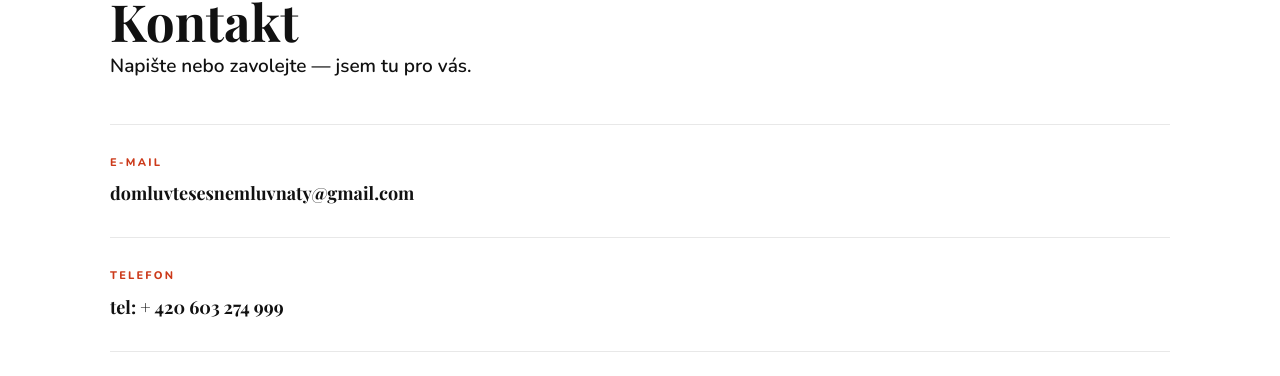
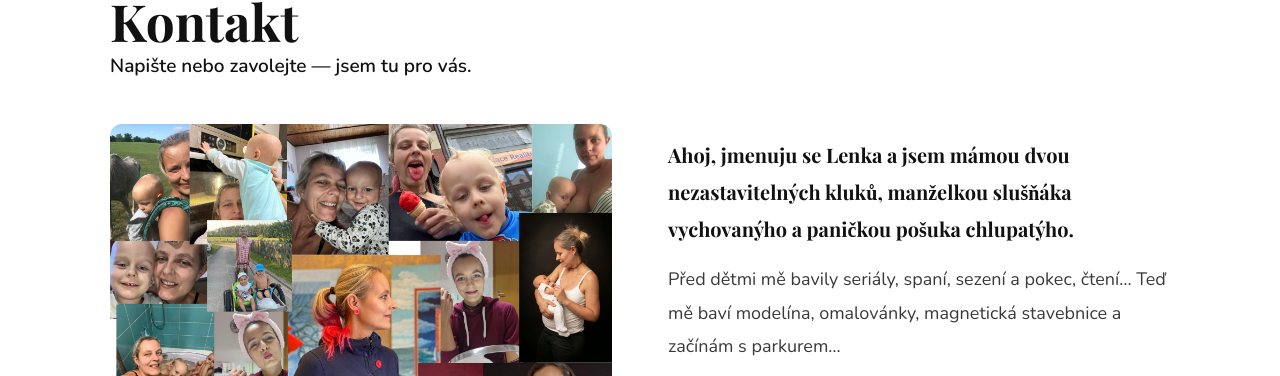
Before and after one commit to rihoutovaradkaRR/domluvtesesnemluvnaty, a plain HTML site: page index.html in a window 1280 px wide. Shown: the part 3617-3993 px from the top of the page. Drawn offline with nearby package versions, Linux system fonts and the light colour scheme; a web font is replaced by a local one.

Commit message:
Kontakt: přidat foto a text o Lence před kontaktní údaje
Co-Authored-By: Claude Sonnet 4.6 <noreply@anthropic.com>

```diff
--- a/index.html
+++ b/index.html
@@ -179,6 +179,15 @@
         <h2 class="fade-up">Kontakt</h2>
         <p class="lead">Napište nebo zavolejte — jsem tu pro vás.</p>
 
+        <div class="about-intro fade-up">
+            <img class="about-photo" src="lenka-kolaz.jpg" alt="Lenka s rodinou" loading="lazy">
+            <div class="about-text">
+                <p>Ahoj, jmenuju se Lenka a jsem mámou dvou nezastavitelných kluků, manželkou slušňáka vychovanýho a paničkou pošuka chlupatýho.</p>
+                <p>Před dětmi mě bavily seriály, spaní, sezení a pokec, čtení… Teď mě baví modelína, omalovánky, magnetická stavebnice a začínám s parkurem…</p>
+                <p>… teda pokud najdu někde ve skříni svaly a kondičku z roku 1998, kdy jsem vyhrála zlatou v moderní gymnastice nebo z roku 2001, kdy jsem celou noc nespala a zvládla fungovat další den…</p>
+            </div>
+        </div>
+
         <div class="contact-row">
             <a class="contact-big" href="mailto:domluvtesesnemluvnaty@gmail.com">
                 <span class="contact-label">E-mail</span>
--- a/style-v3.css
+++ b/style-v3.css
@@ -477,6 +477,37 @@ a { text-decoration: none; }
 .story-strip strong { color: var(--red); }
 
 /* =============================================
+   ABOUT INTRO (kontakt)
+   ============================================= */
+.about-intro {
+    display: grid;
+    grid-template-columns: 1fr 1fr;
+    gap: 56px;
+    align-items: center;
+    margin-bottom: 64px;
+    padding-bottom: 64px;
+}
+
+.about-photo {
+    width: 100%;
+    border-radius: 12px;
+    display: block;
+}
+
+.about-text p {
+    font-size: 18px;
+    line-height: 1.85;
+    color: var(--text);
+}
+
+.about-text p:first-child {
+    font-family: 'Playfair Display', serif;
+    font-size: 20px;
+    font-weight: 700;
+    color: var(--dark);
+}
+
+/* =============================================
    CONTACT
    ============================================= */
 .contact-row {
@@ -595,6 +626,7 @@ a { text-decoration: none; }
     .h-cards { display: block; }
     .h-card { padding: 20px 0; flex-direction: column; align-items: flex-start; gap: 12px; }
     .h-card-label { min-width: unset; padding-right: 0; }
+    .about-intro { grid-template-columns: 1fr; gap: 32px; }
     .contact-row { gap: 0; }
     .story-strip { flex-direction: column; gap: 20px; }
     .hero-cta { flex-direction: column; gap: 12px; }
```
Also changed, not shown: lenka-kolaz.jpg (added).
